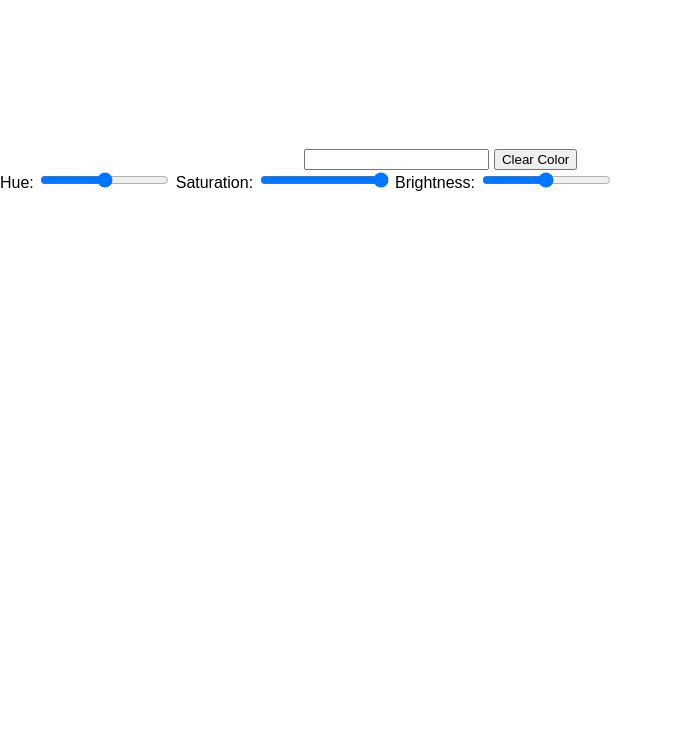
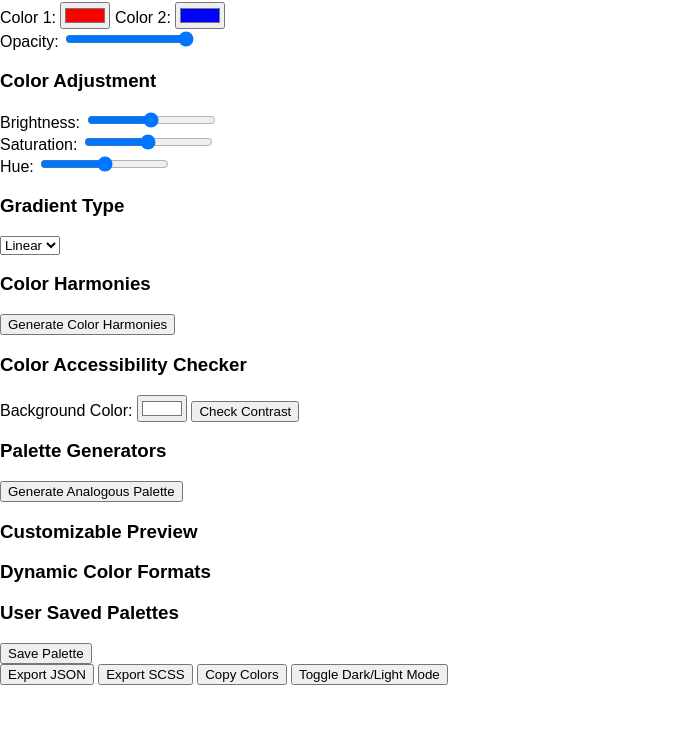
Before and after one commit to Nice96z/Nice96z.github.io, a plain HTML site: page index.html in a window 1280 px wide. Shown: the part 66-800 px from the top of the page, without its empty margins (0-673 px from the left). Drawn offline with Linux system fonts and the light colour scheme.

Commit message:
Update index.html

```diff
--- a/index.html
+++ b/index.html
@@ -3,30 +3,71 @@
 <head>
     <meta charset="UTF-8">
     <meta name="viewport" content="width=device-width, initial-scale=1.0">
-    <title>Color Wheel</title>
+    <title>Ultimate Color Picker</title>
     <link rel="stylesheet" href="styles.css">
 </head>
-<body id="body">
-    <header>
-        <h1>Color Wheel</h1>
-    </header>
-    <canvas id="colorWheel"></canvas>
-    <input type="text" id="colorPicker" readonly>
-    <button id="clearColor">Clear Color</button>
+<body>
+    <div class="color-picker">
+        <h2>Ultimate Color Picker</h2>
 
-    <div id="slider-container">
-        <label for="hueSlider">Hue:</label>
-        <input type="range" id="hueSlider" min="0" max="360" value="180" />
+        <label for="color-input-1">Color 1:</label>
+        <input type="color" id="color-input-1" value="#ff0000">
+        <label for="color-input-2">Color 2:</label>
+        <input type="color" id="color-input-2" value="#0000ff">
 
-        <label for="saturationSlider">Saturation:</label>
-        <input type="range" id="saturationSlider" min="0" max="100" value="100" />
+        <br>
+        <label for="opacity">Opacity:</label>
+        <input type="range" id="opacity" min="0" max="1" step="0.01" value="1"><br>
 
-        <label for="brightnessSlider">Brightness:</label>
-        <input type="range" id="brightnessSlider" min="0" max="100" value="50" />
+        <h3>Color Adjustment</h3>
+        <label for="brightness">Brightness:</label>
+        <input type="range" id="brightness" min="-100" max="100" value="0"><br>
+        <label for="saturation">Saturation:</label>
+        <input type="range" id="saturation" min="-100" max="100" value="0"><br>
+        <label for="hue">Hue:</label>
+        <input type="range" id="hue" min="-180" max="180" value="0"><br>
+
+        <h3>Gradient Type</h3>
+        <select id="gradient-type">
+            <option value="linear">Linear</option>
+            <option value="radial">Radial</option>
+            <option value="conic">Conic</option>
+        </select>
+
+        <h3>Color Harmonies</h3>
+        <button id="generate-harmonies">Generate Color Harmonies</button>
+        <div id="color-harmonies"></div>
+
+        <h3>Color Accessibility Checker</h3>
+        <div>
+            <label for="contrast-bg">Background Color:</label>
+            <input type="color" id="contrast-bg" value="#ffffff">
+            <button id="check-contrast">Check Contrast</button>
+            <p id="contrast-result"></p>
+            <p id="accessibility-level"></p>
+        </div>
+
+        <h3>Palette Generators</h3>
+        <button id="generate-palette">Generate Analogous Palette</button>
+        <div id="generated-palette"></div>
+
+        <h3>Customizable Preview</h3>
+        <div id="preview-box" class="preview-box"></div>
+
+        <h3>Dynamic Color Formats</h3>
+        <div id="color-formats"></div>
+
+        <h3>User Saved Palettes</h3>
+        <div id="saved-palettes"></div>
+        <button id="save-palette">Save Palette</button>
+
+        <div class="actions">
+            <button id="export-json">Export JSON</button>
+            <button id="export-scss">Export SCSS</button>
+            <button id="copy-colors">Copy Colors</button>
+            <button id="toggle-theme">Toggle Dark/Light Mode</button>
+        </div>
     </div>
-
-    <div id="colorInfo"></div>
-
     <script src="script.js"></script>
 </body>
 </html>
```
